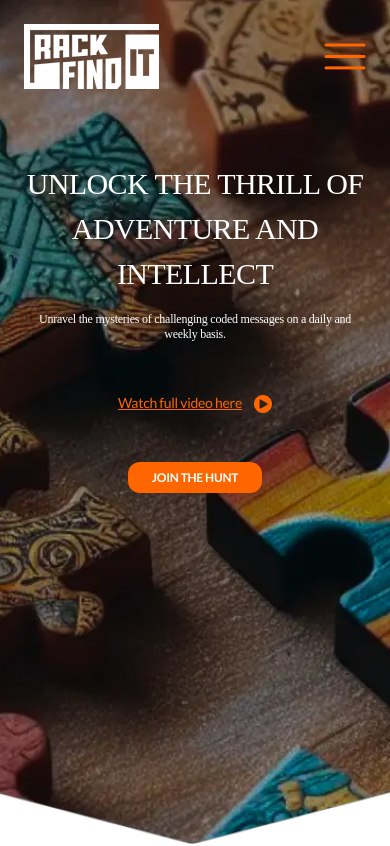
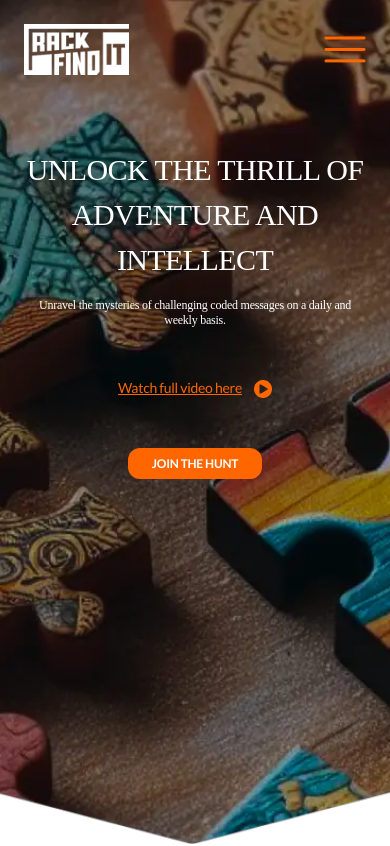
Before and after one commit to Neche-Stephen/Crack_it, a React (Vite) app: page / in a window 390 px wide. Shown: the top 846 px of the page. Built offline with nearby package versions, Linux system fonts and the light colour scheme; a web font is replaced by a local one.

Commit message:
New changes

```diff
--- a/src/components/navbar/Navbar.module.css
+++ b/src/components/navbar/Navbar.module.css
@@ -4,6 +4,11 @@
 
 .nav_logo_img{
     width: 135px !important;
+}
+@media(max-width:767px){
+    .nav_logo_img{
+        width: 105px !important;
+    }
 }
 .nav_links{
     gap: 20px;
```
